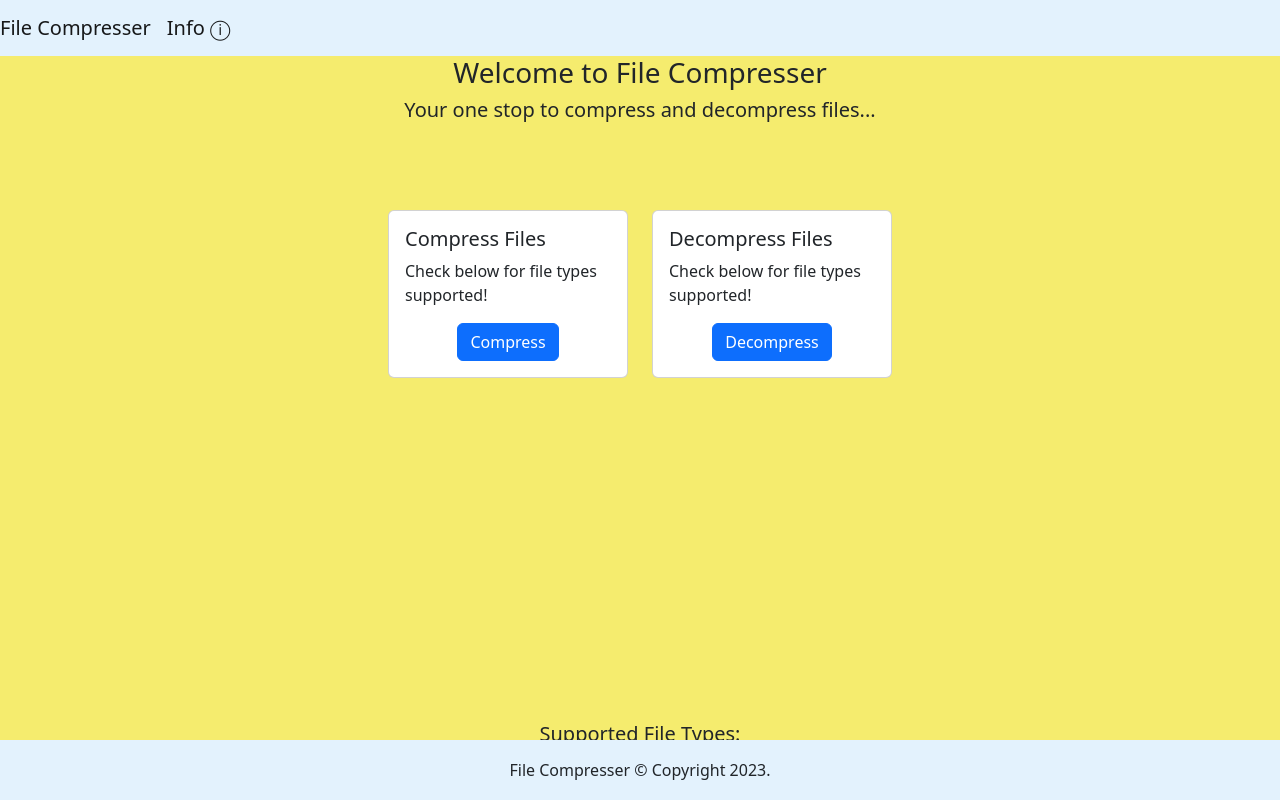
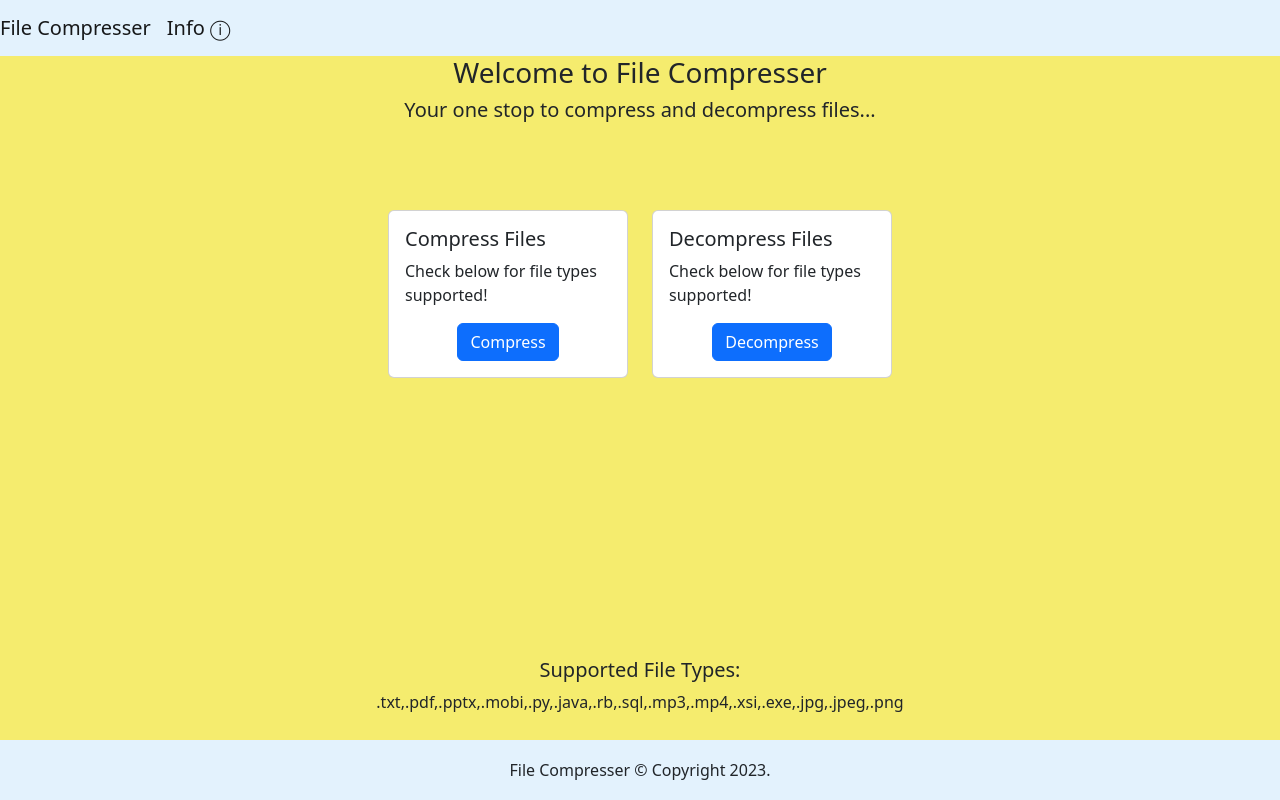
Before and after one commit to mugunthan-krishnan/file-compressor, a Flask app: page / in a window 1280 px wide. Run offline with Flask 2, Linux system fonts and the light colour scheme; parts of the project's set-up code (start-up, migrations or seed data) failed here and were passed over; some libraries are stand-ins or nearby versions.

Commit message:
Update home.html
Added jumbotron class

```diff
--- a/FileCompresser/templates/home.html
+++ b/FileCompresser/templates/home.html
@@ -6,7 +6,7 @@
 <div class="container-fluid" style="background-color: rgb(245, 236, 110); height:90vh;">
     <h3 class="text-center">Welcome to File Compresser</h1>
     <h5 class="text-center">Your one stop to compress and decompress files...</h2>
-    <div class="d-flex justify-content-center" style="height: 74vh;">
+    <div class="d-flex justify-content-center" style="height: 66vh;">
         <div class="d-flex" style="margin-top: 10vh;">
             <div class="row">
                 <div class="col-sm-6">
@@ -30,7 +30,9 @@
             </div>
         </div>
     </div>
-    <h5 class="text-center">Supported File Types:</h5>
-    <p class="text-center">.txt,.pdf,.pptx,.mobi,.py,.java,.rb,.sql,.mp3,.mp4,.xsi,.exe,.jpg,.jpeg,.png</p>
+    <div class="jumbotron">
+        <h5 class="text-center">Supported File Types:</h5>
+        <p class="text-center">.txt,.pdf,.pptx,.mobi,.py,.java,.rb,.sql,.mp3,.mp4,.xsi,.exe,.jpg,.jpeg,.png</p>
+    </div>
 </div>
 {% endblock %}
```
